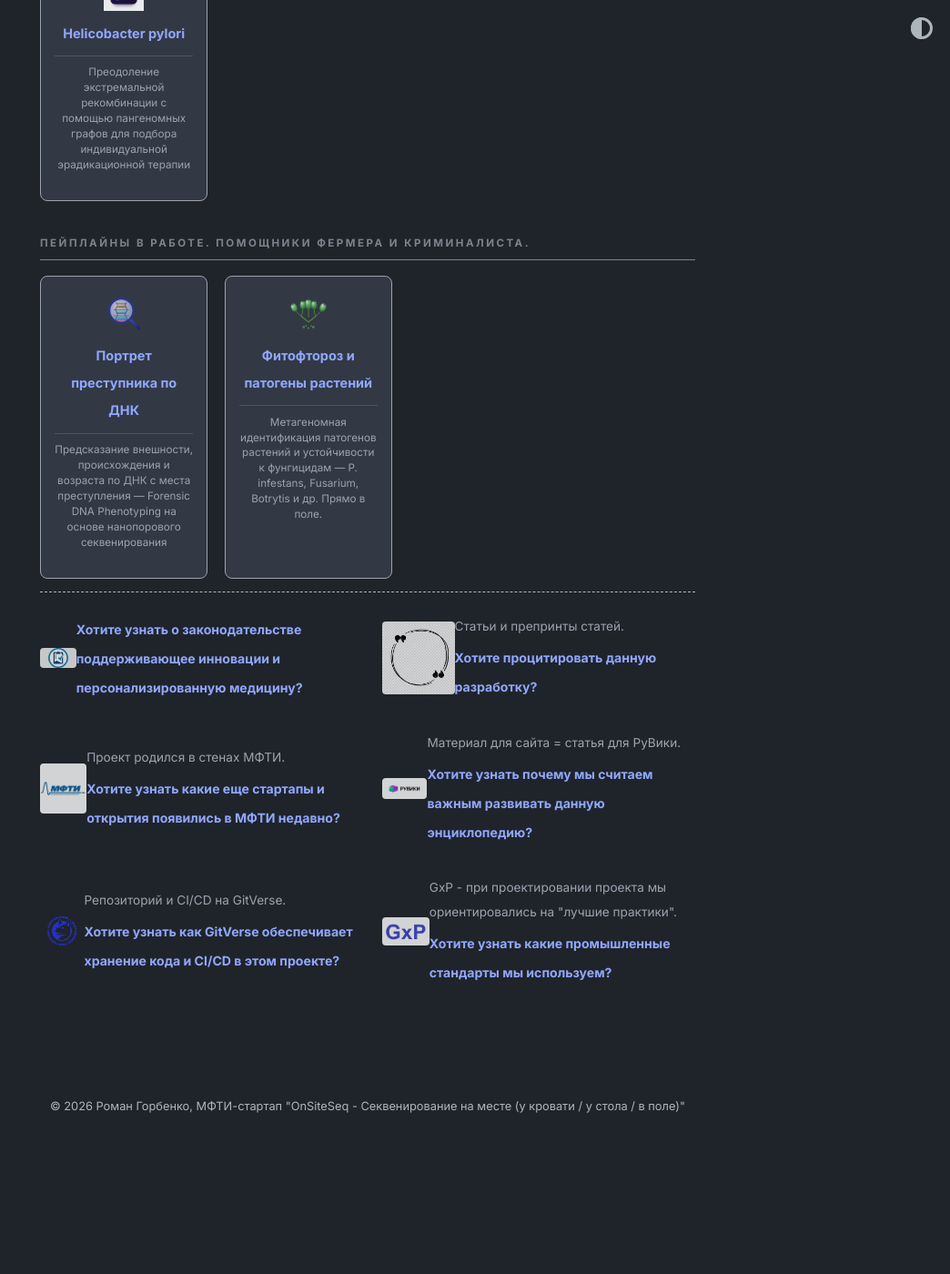
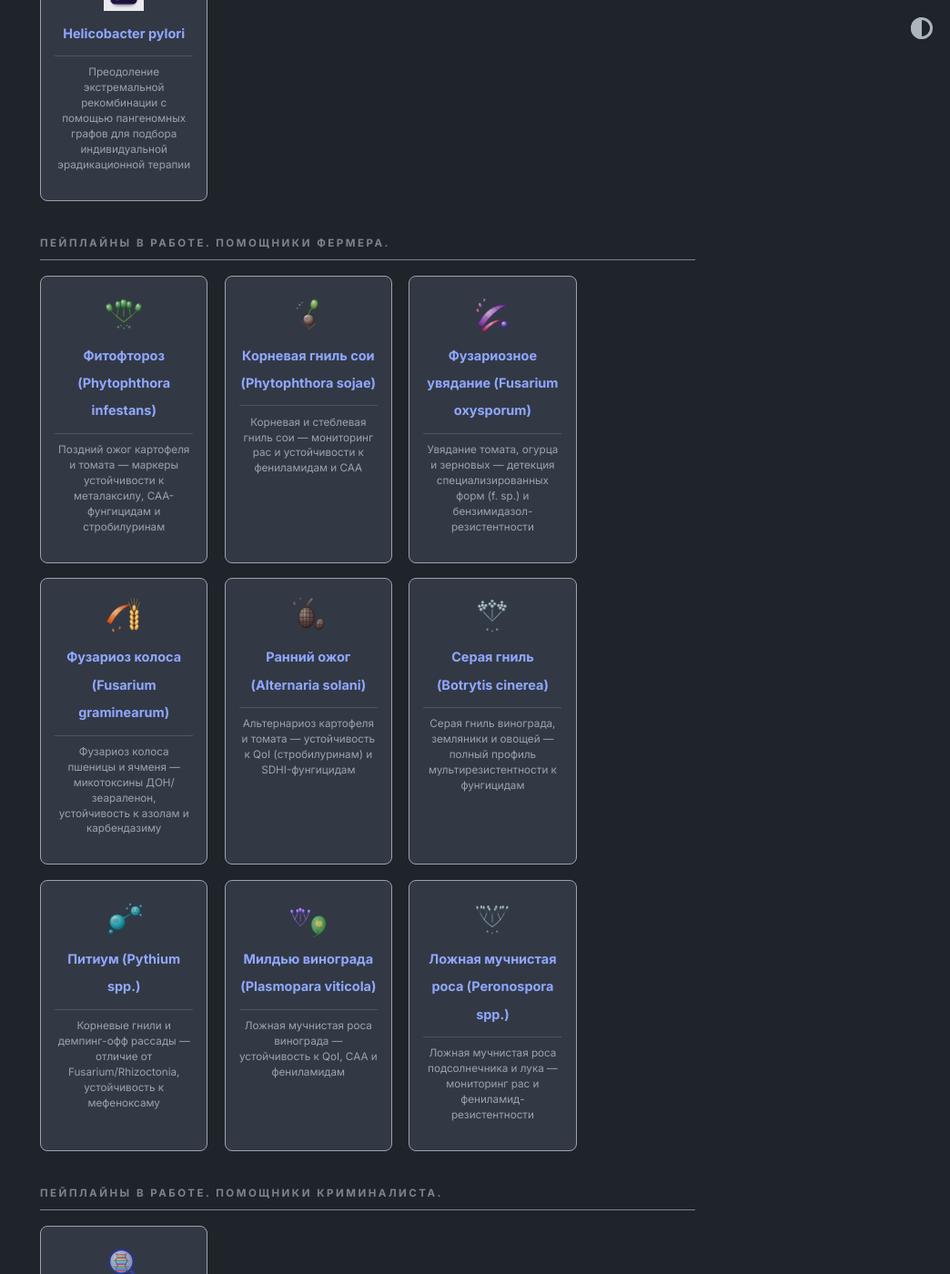
Before and after one commit to onsiteseq/onsiteseq.github.io, a Jekyll site: the page built from index.md, in a window 1280 px wide and 1400 px high, scrolled down 3157 px. Shown: the whole window at 91% size, without its empty margins (236-1280 px from the left). Built offline with Jekyll 4.4.1, drawn with Linux system fonts in a browser that asks for light colours; before the commit the page ends 4398 px from its top, so only the background shows below that.

Commit message:
feat: add 'Помощники фермера' home section with 9 plant pathogen cards; keep only DNA portrait under renamed criminal section

```diff
--- a/_config.yml
+++ b/_config.yml
@@ -31,6 +31,7 @@ theme_config:
   show_blog: false # show blog posts added in _posts
   show_oncology: true # show oncology projects as cards, add in _data/home.yml
   show_old_projects: true # show old projects as cards, add in _data/home.yml
+  show_farmer: true # show farmer pipelines as cards, add in _data/home.yml
   show_criminal: true # show criminal projects as cards, add in _data/home.yml
   show_misc_list: false # show generic vertical list for misc details, add _data/home.yml
   show_reading_time: true # show number of words and reading time in the blog posts
@@ -43,7 +44,8 @@ theme_config:
     title_misc_list: Details
     title_blog: Blog
     title_old_projects: Пейплайны в работе. Помощники врача.
-    title_criminal: Пейплайны в работе. Помощники фермера и криминалиста.
+    title_farmer: Пейплайны в работе. Помощники фермера.
+    title_criminal: Пейплайны в работе. Помощники криминалиста.
 
 soopr:
   publish_token: "" # sign up at https://www.soopr.co to get your publish token and personalize share and reaction options
--- a/_data/home.yml
+++ b/_data/home.yml
@@ -107,16 +107,57 @@ old_project_entries:
     desc: Преодоление экстремальной рекомбинации с помощью пангеномных графов для подбора индивидуальной эрадикационной терапии
     image: /assets/images/logo/icon_helicobacter.png
 
+farmer_entries:
+  - title: Фитофтороз (Phytophthora infestans)
+    url: phytophthora-infestans
+    desc: Поздний ожог картофеля и томата — маркеры устойчивости к металаксилу, CAA-фунгицидам и стробилуринам
+    image: /assets/images/logo/icon_phytophthora_infestans.svg
+
+  - title: Корневая гниль сои (Phytophthora sojae)
+    url: phytophthora-sojae
+    desc: Корневая и стеблевая гниль сои — мониторинг рас и устойчивости к фениламидам и CAA
+    image: /assets/images/logo/icon_phytophthora_sojae.svg
+
+  - title: Фузариозное увядание (Fusarium oxysporum)
+    url: fusarium-oxysporum
+    desc: Увядание томата, огурца и зерновых — детекция специализированных форм (f. sp.) и бензимидазол-резистентности
+    image: /assets/images/logo/icon_fusarium_oxysporum.svg
+
+  - title: Фузариоз колоса (Fusarium graminearum)
+    url: fusarium-graminearum
+    desc: Фузариоз колоса пшеницы и ячменя — микотоксины ДОН/зеараленон, устойчивость к азолам и карбендазиму
+    image: /assets/images/logo/icon_fusarium_graminearum.svg
+
+  - title: Ранний ожог (Alternaria solani)
+    url: alternaria-solani
+    desc: Альтернариоз картофеля и томата — устойчивость к QoI (стробилуринам) и SDHI-фунгицидам
+    image: /assets/images/logo/icon_alternaria_solani.svg
+
+  - title: Серая гниль (Botrytis cinerea)
+    url: botrytis-cinerea
+    desc: Серая гниль винограда, земляники и овощей — полный профиль мультирезистентности к фунгицидам
+    image: /assets/images/logo/icon_botrytis_cinerea.svg
+
+  - title: Питиум (Pythium spp.)
+    url: pythium
+    desc: Корневые гнили и демпинг-офф рассады — отличие от Fusarium/Rhizoctonia, устойчивость к мефеноксаму
+    image: /assets/images/logo/icon_pythium.svg
+
+  - title: Милдью винограда (Plasmopara viticola)
+    url: plasmopara-viticola
+    desc: Ложная мучнистая роса винограда — устойчивость к QoI, CAA и фениламидам
+    image: /assets/images/logo/icon_plasmopara_viticola.svg
+
+  - title: Ложная мучнистая роса (Peronospora spp.)
+    url: peronospora
+    desc: Ложная мучнистая роса подсолнечника и лука — мониторинг рас и фениламид-резистентности
+    image: /assets/images/logo/icon_peronospora.svg
+
 criminal_entries:
   - title: Портрет преступника по ДНК
     url: identikit
     desc: Предсказание внешности, происхождения и возраста по ДНК с места преступления — Forensic DNA Phenotyping на основе нанопорового секвенирования
     image: /assets/images/logo/icon_identikit.svg
-
-  - title: Фитофтороз и патогены растений
-    url: phytophthora
-    desc: Метагеномная идентификация патогенов растений и устойчивости к фунгицидам — P. infestans, Fusarium, Botrytis и др. Прямо в поле.
-    image: /assets/images/logo/icon_phytophthora.svg
 
 footer_entries:
   - title: Хотите узнать о законодательстве поддерживающее инновации и персонализированную медицину?
--- a/_layouts/home.html
+++ b/_layouts/home.html
@@ -62,6 +62,13 @@ layout: default
   </section>
 {% endif %}
 
+{% if site.theme_config.show_farmer == true %}
+  <section class="home-section">
+    <h2 class="section-title" id="i18n-sec-farmer">{{ site.theme_config.home.title_farmer }}</h2>
+    {% include card_list.html collection=site.data.home.farmer_entries %}
+  </section>
+{% endif %}
+
 {% if site.theme_config.show_criminal == true %}
   <section class="home-section">
     <h2 class="section-title" id="i18n-sec-criminal">{{ site.theme_config.home.title_criminal }}</h2>
--- a/assets/js/i18n.js
+++ b/assets/js/i18n.js
@@ -983,7 +983,8 @@
       'Реализованные пейплайны': 'Implemented Pipelines',
       'Онкология. Пейплайны в работе.': 'Oncology. Pipelines in Development.',
       'Пейплайны в работе. Помощники врача.': 'Pipelines in Development. Clinical Assistants.',
-      'Пейплайны в работе. Помощники фермера и криминалиста.': 'Pipelines in Development. Agriculture & Forensics.'
+      'Пейплайны в работе. Помощники фермера.': 'Pipelines in Development. Agriculture Assistants.',
+      'Пейплайны в работе. Помощники криминалиста.': 'Pipelines in Development. Forensic Assistant.'
     },
     navLinks: {
       'О платформе': 'About Platform',
@@ -1005,7 +1006,16 @@
       'flu':          ['Viral ARTI', 'Metagenomic identification of viral respiratory pathogens — influenza A/B, RSV, rhinovirus, coronaviruses, adenovirus, etc.'],
       'cold':         ['Bacterial ARI', 'Metagenomic identification of bacterial respiratory pathogens and AMR — S. pneumoniae, H. influenzae, K. pneumoniae, etc.'],
       'identikit':    ['DNA Forensic Portrait', 'Appearance, ancestry and age prediction from crime scene DNA — Forensic DNA Phenotyping via nanopore sequencing'],
-      'phytophthora': ['Phytophthora & Plant Pathogens', 'Metagenomic identification of plant pathogens and fungicide resistance — P. infestans, Fusarium, Botrytis, etc. Right in the field.']
+      'phytophthora': ['Phytophthora & Plant Pathogens', 'Metagenomic identification of plant pathogens and fungicide resistance — P. infestans, Fusarium, Botrytis, etc. Right in the field.'],
+      'phytophthora-infestans': ['Late Blight (Phytophthora infestans)', 'Late blight of potato and tomato — resistance markers for metalaxyl, CAA fungicides and strobilurins'],
+      'phytophthora-sojae': ['Soybean Root Rot (Phytophthora sojae)', 'Soybean root and stem rot — race monitoring and resistance to phenylamides and CAA'],
+      'fusarium-oxysporum': ['Fusarium Wilt (Fusarium oxysporum)', 'Wilt of tomato, cucumber and cereals — detection of formae speciales (f. sp.) and benzimidazole resistance'],
+      'fusarium-graminearum': ['Fusarium Head Blight (Fusarium graminearum)', 'Head blight of wheat and barley — DON/zearalenone mycotoxins, resistance to azoles and carbendazim'],
+      'alternaria-solani': ['Early Blight (Alternaria solani)', 'Early blight of potato and tomato — resistance to QoI (strobilurins) and SDHI fungicides'],
+      'botrytis-cinerea': ['Grey Mould (Botrytis cinerea)', 'Grey mould of grape, strawberry and vegetables — full fungicide multidrug resistance profile'],
+      'pythium': ['Pythium spp.', 'Root rots and seedling damping-off — differentiation from Fusarium/Rhizoctonia, mefenoxam resistance'],
+      'plasmopara-viticola': ['Grape Downy Mildew (Plasmopara viticola)', 'Downy mildew of grapevine — resistance to QoI, CAA and phenylamides'],
+      'peronospora': ['Downy Mildew (Peronospora spp.)', 'Downy mildew of sunflower and onion — race monitoring and phenylamide resistance']
     },
     footer: {
       'normativ': 'Want to learn about legislation supporting innovation and personalised medicine?',
@@ -1047,7 +1057,7 @@
     if (dz) dz.textContent = HOME.dzenText;
 
     /* Section titles */
-    ['components', 'projects', 'oncology', 'old', 'criminal'].forEach(function (k) {
+    ['components', 'projects', 'oncology', 'old', 'farmer', 'criminal'].forEach(function (k) {
       var el = document.getElementById('i18n-sec-' + k);
       if (el) {
         var ru = el.textContent.trim();
```
